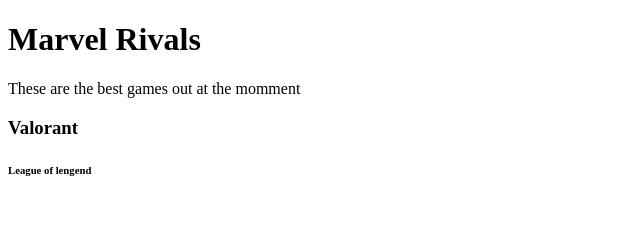
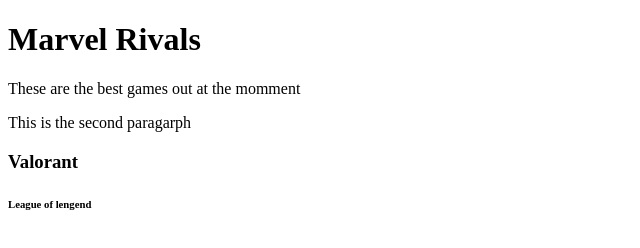
Before and after one commit to AnthonyXi/HTML-AND-CSS-PROJECTS, a plain HTML site: page Assignment.html in a window 1280 px wide. Shown: the whole page, without its empty margins (0-640 px from the left). Drawn offline with Linux system fonts and the light colour scheme.

Commit message:
Update Assignment.html

```diff
--- a/Assignment.html
+++ b/Assignment.html
@@ -7,6 +7,7 @@
 	<body>
 	<h1>Marvel Rivals</h1>
 	<p>These are the best games out at the momment</p>
+	<p>This is the second paragarph</p>
 	<h3>Valorant</h3>
 	<h6>League of lengend</h6>
 	</body>
```
